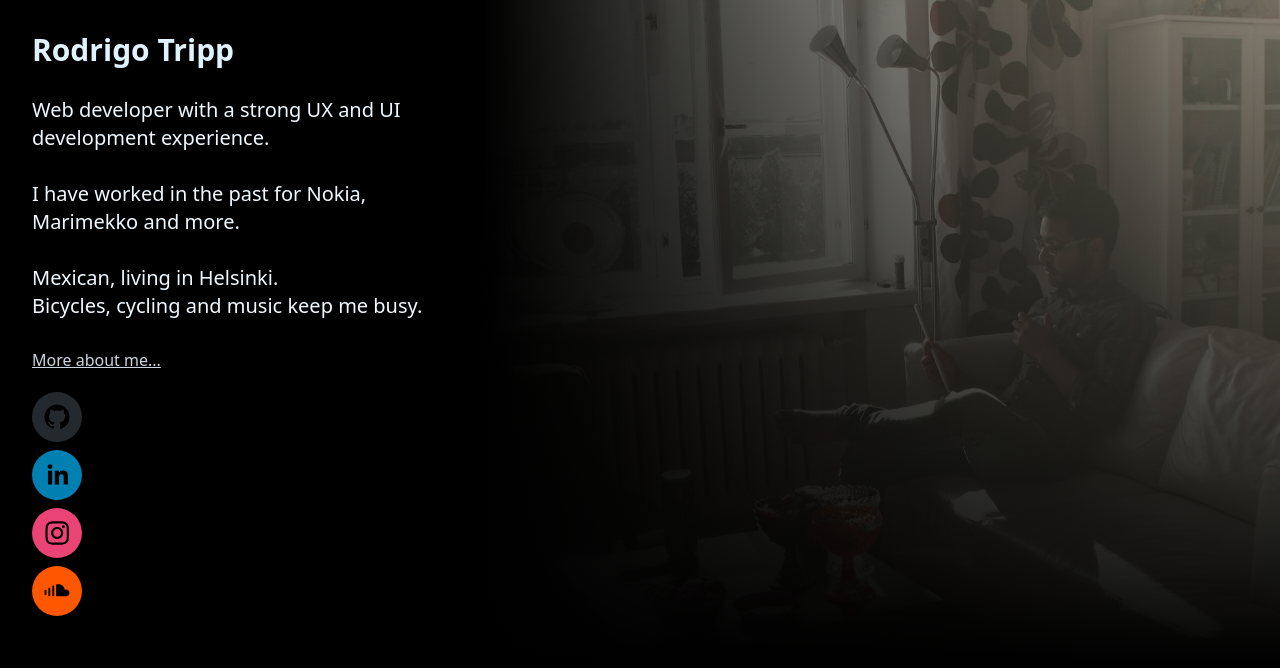
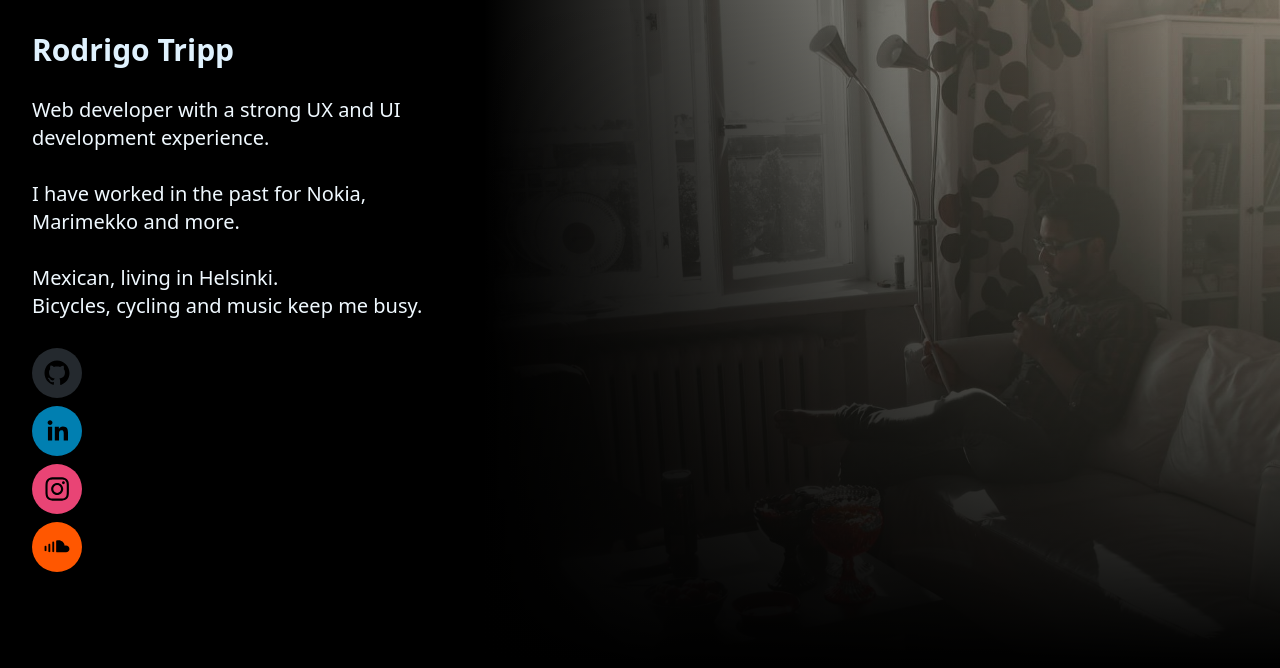
Before and after one commit to rodrigotripp/rodrigotripp.github.io, a React (Vite) app: page / in a window 1280 px wide. Shown: the top 668 px of the page. Built offline with nearby package versions, Linux system fonts and the light colour scheme.

Commit message:
message: about section not static

```diff
--- a/src/Components/NavigationMenu.tsx
+++ b/src/Components/NavigationMenu.tsx
@@ -1,5 +1,5 @@
 import { SocialIcon } from "react-social-icons";
-import Button from "./Button";
+// import Button from "./Button";
 // import Menu from "./Menu";
 
 const Icons = () => {
@@ -27,10 +27,10 @@ function NavigationMenu() {
       <ul className="flex flex-wrap justify-between gap-2 md:flex-col text-slate-300">
         <Icons />
       </ul>
-      <ul className="flex gap-5 md:flex-col text-slate-300">
-        <Button text="More about me..." link="/about" />
-        {/* <Menu /> */}
-      </ul>
+      {/* <ul className="flex gap-5 md:flex-col text-slate-300">
+        <Button text="More about me..." link="/about" /> */}
+      {/* <Menu /> */}
+      {/* </ul> */}
     </nav>
   );
 }
```
Also changed, not shown: 8 other files (tests, documents, lock files or other folders).
